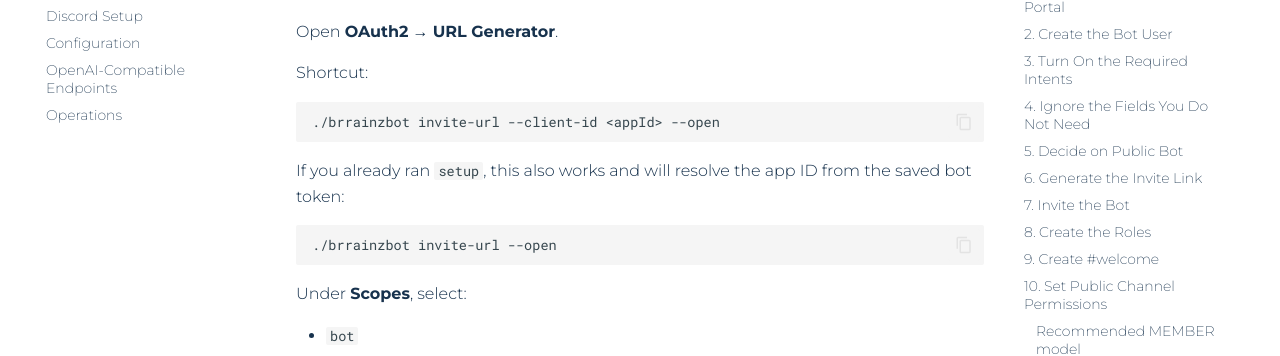
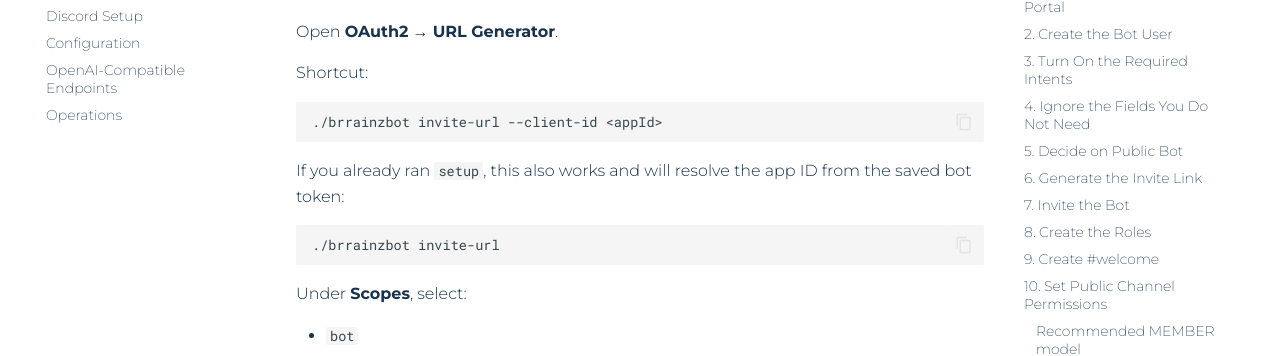
Before and after one commit to pardeike/BrrainzBot, an MkDocs documentation site: the page built from docs/discord-setup.md, in a window 1280 px wide and 900 px high, scrolled down 1616 px. Shown: the part 147-503 px from the top of the window. Built offline with MkDocs 1.6.1 and Material for MkDocs 9.7.7, drawn with Linux system fonts in a browser that asks for light colours; comment, search, counter and statistics services are not loaded.

Commit message:
Tighten invite-url output

````diff
--- a/docs/discord-setup.md
+++ b/docs/discord-setup.md
@@ -63,13 +63,13 @@ Open **OAuth2** → **URL Generator**.
 Shortcut:
 
 ```bash
-./brrainzbot invite-url --client-id <appId> --open
+./brrainzbot invite-url --client-id <appId>
 ```
 
 If you already ran `setup`, this also works and will resolve the app ID from the saved bot token:
 
 ```bash
-./brrainzbot invite-url --open
+./brrainzbot invite-url
 ```
 
 Under **Scopes**, select:
````
Also changed, not shown: README.md (+2 -2 lines), docs/installation.md (+1 -1 lines), 1 other file.
